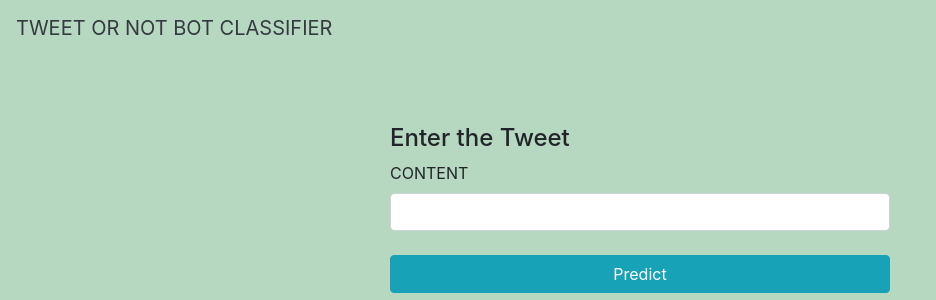
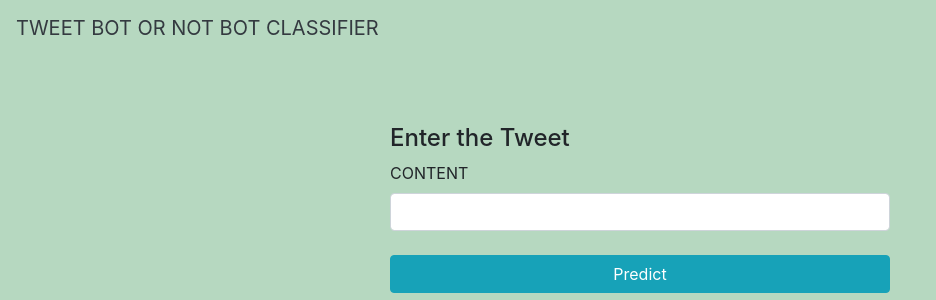
Before and after one commit to shreyasur/tweet_bot_or_not_classifier, a Flask app: page / in a window 1280 px wide. Shown: the top 300 px of the page, without its empty margins (0-936 px from the left). Run offline with Flask 2, Linux system fonts and the light colour scheme; parts of the project's set-up code (start-up, migrations or seed data) failed here and were passed over.

Commit message:
Update index.html

```diff
--- a/templates/index.html
+++ b/templates/index.html
@@ -14,7 +14,7 @@
 <body>
 
      <nav class="navbar bg-#b6d8c0">
-         <a href="#" class="navbar-brand text-dark">TWEET OR NOT BOT CLASSIFIER</a>
+         <a href="#" class="navbar-brand text-dark">TWEET BOT OR NOT BOT CLASSIFIER</a>
 
      </nav>
 
```
